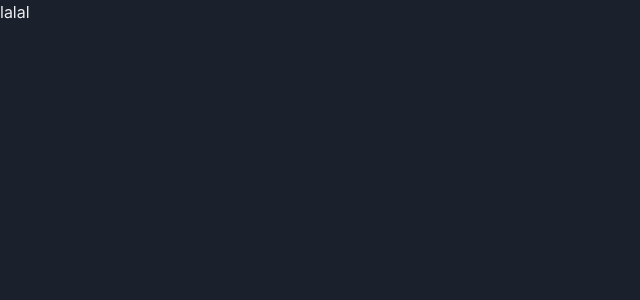
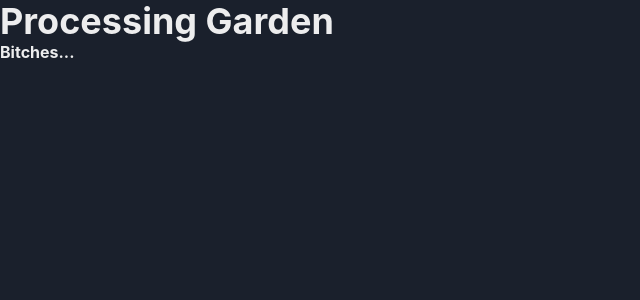
Before and after one commit to akai-org/processing-garden, a Next.js app: page / in a window 1280 px wide. Shown: the top 300 px of the page, without its empty margins (0-640 px from the left). Built offline with nearby package versions, Linux system fonts and the light colour scheme.

Commit message:
Fixed chakra provider

```diff
--- /dev/null
+++ b/src/pages/_app.tsx
@@ -0,0 +1,15 @@
+import { ChakraProvider } from '@chakra-ui/provider';
+import { Layout } from 'components';
+
+import { AppProps } from 'next/app';
+import { theme } from '../theme';
+
+export default function App({ Component, pageProps }: AppProps) {
+  return (
+    <ChakraProvider theme={theme}>
+      <Layout>
+        <Component {...pageProps} />
+      </Layout>
+    </ChakraProvider>
+  );
+}
--- a/src/pages/index.tsx
+++ b/src/pages/index.tsx
@@ -1,36 +1,18 @@
 import Head from 'next/head';
-import { ChakraProvider, extendTheme } from '@chakra-ui/react';
-
-const colors = {
-  brand: {
-    50: '#ecefff',
-    100: '#cbceeb',
-    200: '#a9aed6',
-    300: '#888ec5',
-    400: '#666db3',
-    500: '#4d5499',
-    600: '#3c4178',
-    700: '#2a2f57',
-    800: '#181c37',
-    900: '#080819',
-  },
-};
-const config = {
-  initialColorMode: 'dark',
-  useSystemColorMode: false,
-};
-
-const theme = extendTheme({ colors, config });
+import { Heading } from '@chakra-ui/react';
 
 export default function Home() {
   return (
     <div className="container">
       <Head>
-        <title>Create Next App</title>
+        <title>Processing Garden</title>
         <link rel="icon" href="/favicon.ico" />
       </Head>
 
-      <ChakraProvider theme={theme}>lalal</ChakraProvider>
+      <Heading as="h1">Processing Garden</Heading>
+      <Heading as="h4" size={'sm'}>
+        Bitches...
+      </Heading>
     </div>
   );
 }
--- /dev/null
+++ b/src/theme.ts
@@ -0,0 +1,23 @@
+import { extendTheme } from '@chakra-ui/react';
+
+const colors = {
+  brand: {
+    50: '#ecefff',
+    100: '#cbceeb',
+    200: '#a9aed6',
+    300: '#888ec5',
+    400: '#666db3',
+    500: '#4d5499',
+    600: '#3c4178',
+    700: '#2a2f57',
+    800: '#181c37',
+    900: '#080819',
+  },
+};
+
+const config = {
+  initialColorMode: 'dark',
+  useSystemColorMode: false,
+};
+
+export const theme = extendTheme({ colors, config });
```
